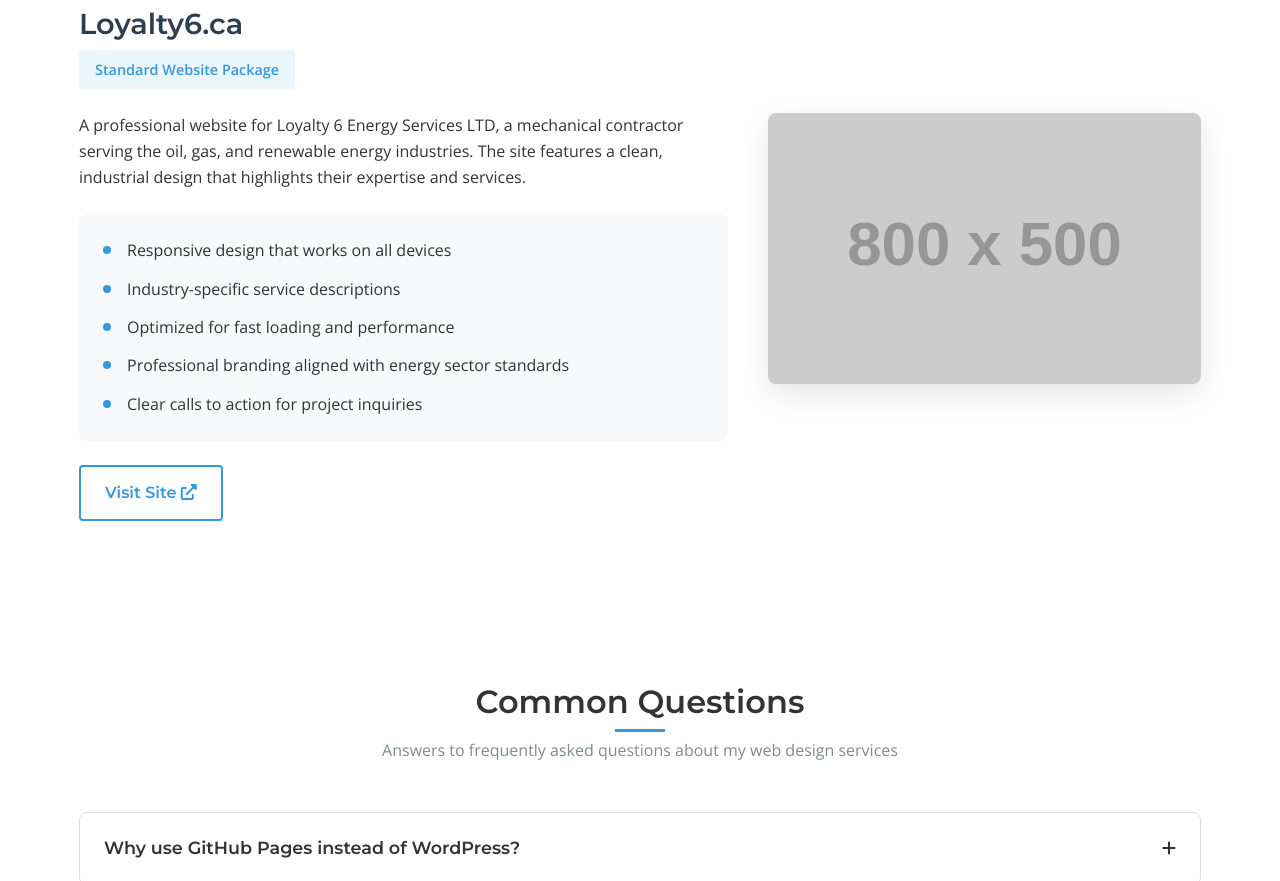
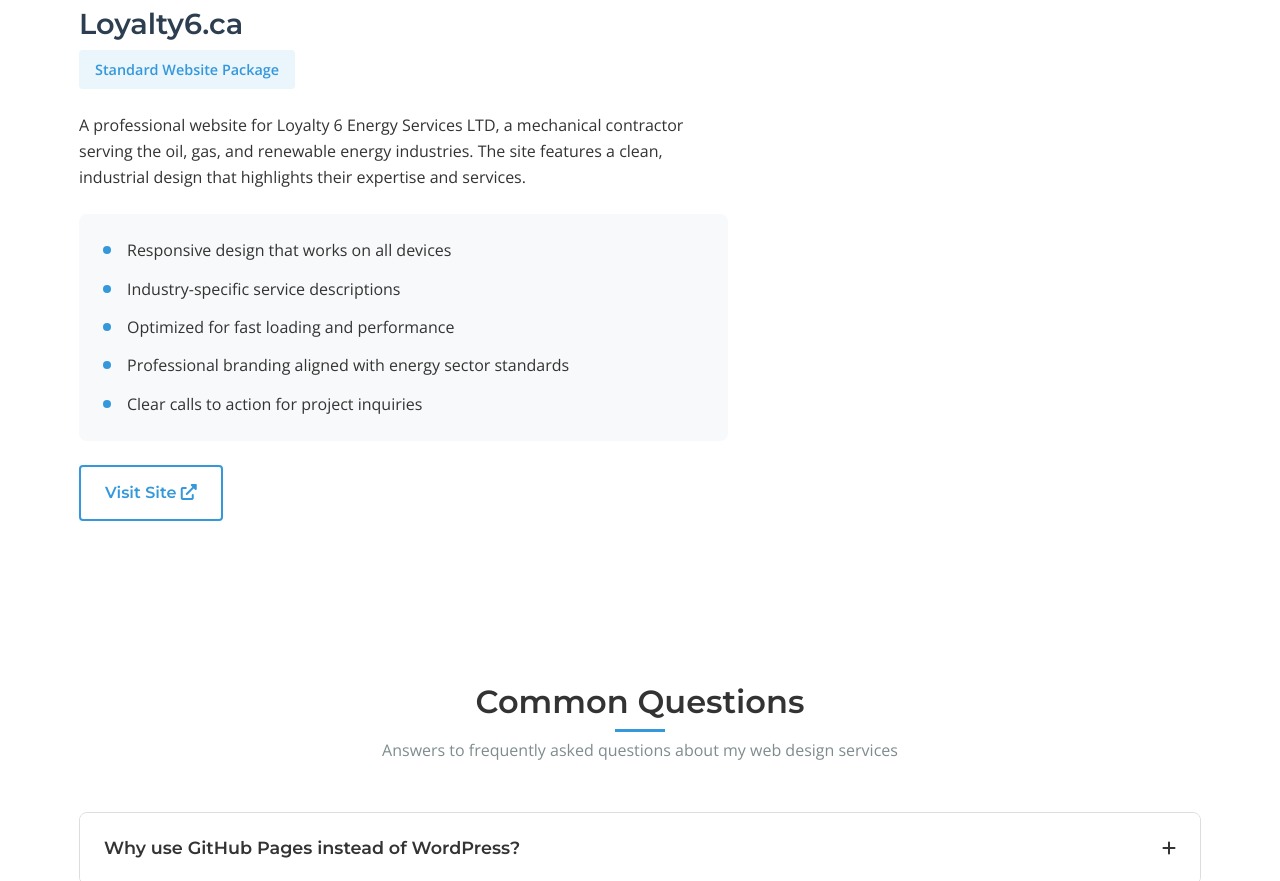
Before and after one commit to sheamckenziebc/consultingwebsite, a website: page webdesign.html in a window 1280 px wide. Shown: the part 2454-3335 px from the top of the page. Drawn offline with nearby package versions, Linux system fonts and the light colour scheme; placeholder pictures from the web are drawn by us.

Commit message:
preview remove

```diff
--- a/webdesign.html
+++ b/webdesign.html
@@ -185,9 +185,6 @@
                             </ul>
                             <a href="https://loyalty6.ca" target="_blank" class="btn btn-secondary">Visit Site <i class="fas fa-external-link-alt"></i></a>
                         </div>
-                        <div class="project-full-image">
-                            <img src="images/loyalty6-preview.jpg" alt="Loyalty6 Website Preview" onerror="this.src='https://via.placeholder.com/800x500?text=Loyalty6+Energy+Services'">
-                        </div>
                     </div>
                 </div>
             </div>
```
